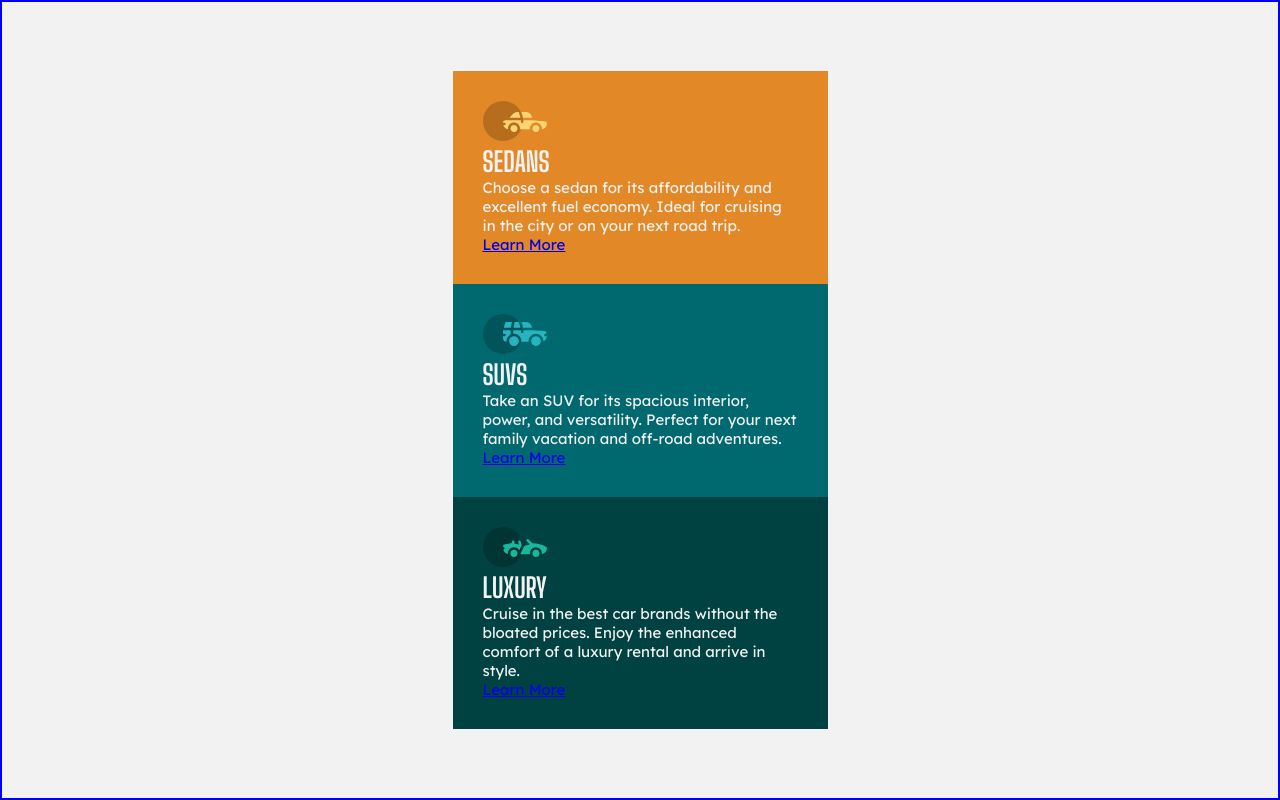
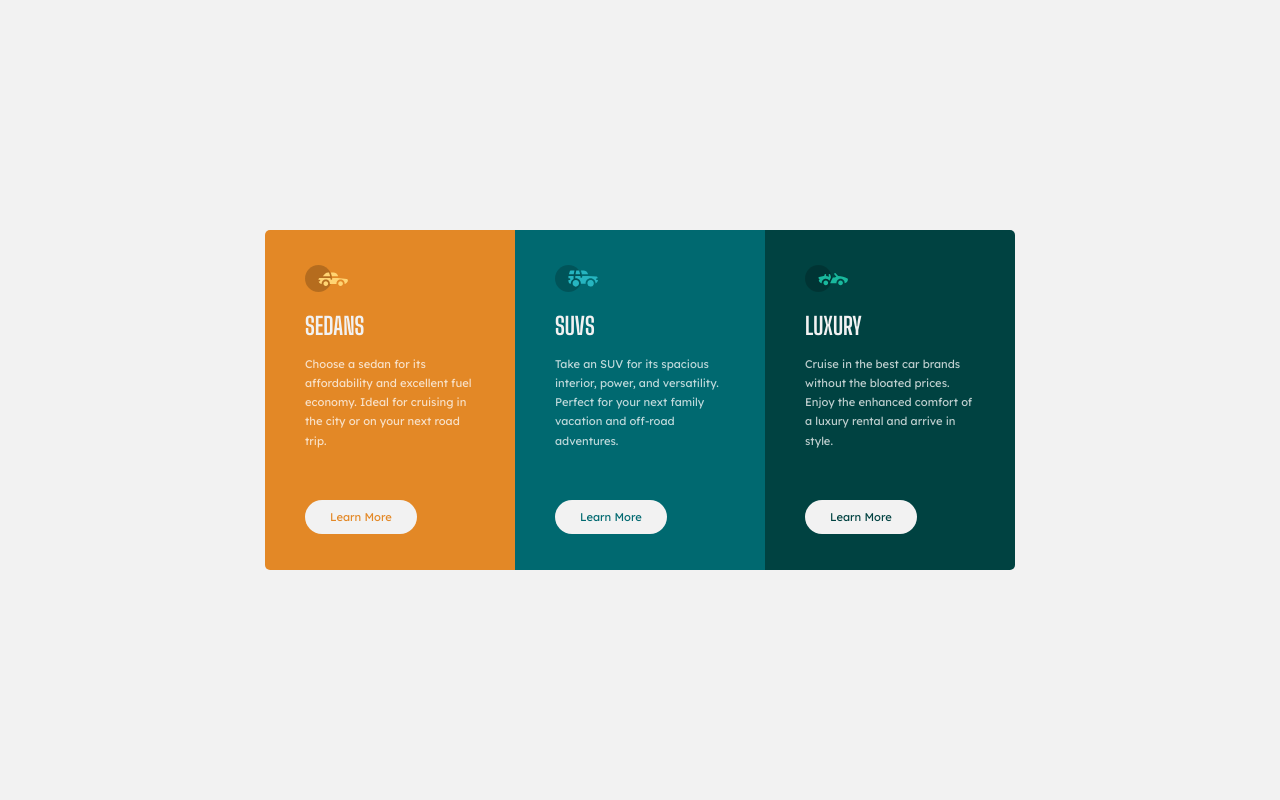
Before and after one commit to jclegg31/3-column-card-template-cars, a plain HTML site: page index.html in a window 1280 px wide. Drawn offline with Linux system fonts and the light colour scheme.

Commit message:
finished css and made responsive

```diff
--- a/css/style.css
+++ b/css/style.css
@@ -25,61 +25,132 @@ body {
   align-items: center;
   justify-content: center;
   min-height: 100vh;
-  border: 2px solid blue;
+  overflow: hidden;
 }
 
 .sedan-box {
   background-color: var(--clr-brightorange);
-  max-width: 375px;
+  max-width: 250px;
+  border-top-left-radius: 5px;
+  border-top-right-radius: 5px;
 }
 
-.sedan-box-content {
+.sedan-box-content,
+.suvs-box-content,
+.luxury-box-content {
   color: var(--clr-lightgray-bg-head-buttons);
-  padding: 30px;
+  padding: 35px 40px;
+}
+
+.sedan-box-content img,
+.suvs-box-content img,
+.luxury-box-content img {
+  width: 25%;
 }
 
 .sedan-box-content h1 {
   font-family: 'Big Shoulders Display', sans-serif;
   text-transform: uppercase;
-  font-size: 1.7rem;
+  font-size: 1.5rem;
+  margin: 15px 0;
+}
+
+.sedan-box-content p,
+.suvs-box-content p,
+.luxury-box-content p {
+  color: var(--clr-transparentwhite-paragraghs);
+  font-size: 0.7rem;
+  line-height: 1.1rem;
+  margin-bottom: 20px;
+}
+
+.sedanbtn {
+  color: var(--clr-brightorange);
+}
+
+.sedanbtn:hover {
+  background-color: var(--clr-brightorange);
+  color: var(--clr-lightgray-bg-head-buttons);
+  border: 1px solid var(--clr-lightgray-bg-head-buttons);
+}
+
+.suvsbtn:hover {
+  background-color: var(--clr-darkcyan);
+  color: var(--clr-lightgray-bg-head-buttons);
+  border: 1px solid var(--clr-lightgray-bg-head-buttons);
+}
+
+.luxurybtn:hover {
+  background-color: var(--clr-verydarkcyan);
+  color: var(--clr-lightgray-bg-head-buttons);
+  border: 1px solid var(--clr-lightgray-bg-head-buttons);
+}
+
+.suvsbtn {
+  color: var(--clr-darkcyan);
+}
+
+.luxurybtn {
+  color: var(--clr-verydarkcyan);
+}
+
+.btn {
+  text-decoration: none;
+  background-color: var(--clr-lightgray-bg-head-buttons);
+  padding: 10px 25px;
+  border-radius: 30px;
+  font-size: 0.7rem;
 }
 
 .suvs-box {
   background-color: var(--clr-darkcyan);
-  max-width: 375px;
+  max-width: 250px;
 }
 
-.suvs-box-content {
-  color: var(--clr-lightgray-bg-head-buttons);
-  padding: 30px;
-}
-
-.suvs-box-content h2 {
+.suvs-box-content h2,
+.luxury-box-content h2 {
   font-family: 'Big Shoulders Display', sans-serif;
   text-transform: uppercase;
-  font-size: 1.7rem;
+  font-size: 1.5rem;
+  margin: 15px 0;
 }
 
 .luxury-box {
   background-color: var(--clr-verydarkcyan);
-  max-width: 375px;
+  max-width: 250px;
+  border-bottom-left-radius: 5px;
+  border-bottom-right-radius: 5px;
 }
 
-.luxury-box-content {
-  color: var(--clr-lightgray-bg-head-buttons);
-  padding: 30px;
+@media (min-width: 758px) {
+  .container {
+    display: flex;
+    flex-direction: row;
+    align-items: center;
+    justify-content: center;
+  }
+
+  .sedan-box-content,
+  .suvs-box-content,
+  .luxury-box-content {
+    padding: 35px 40px 45px 40px;
+  }
+
+  .sedan-box-content p,
+  .suvs-box-content p,
+  .luxury-box-content p {
+    margin-bottom: 55px;
+    line-height: 1.2rem;
+    font-size: 0.7rem;
+  }
+
+  .sedan-box {
+    border-top-right-radius: 0;
+    border-bottom-left-radius: 5px;
+  }
+
+  .luxury-box {
+    border-bottom-left-radius: 0;
+    border-top-right-radius: 5px;
+  }
 }
-
-.luxury-box-content h2 {
-  font-family: 'Big Shoulders Display', sans-serif;
-  text-transform: uppercase;
-  font-size: 1.7rem;
-}
-
-.attribution {
-  font-size: 11px;
-  text-align: center;
-}
-.attribution a {
-  color: hsl(228, 45%, 44%);
-}
```
